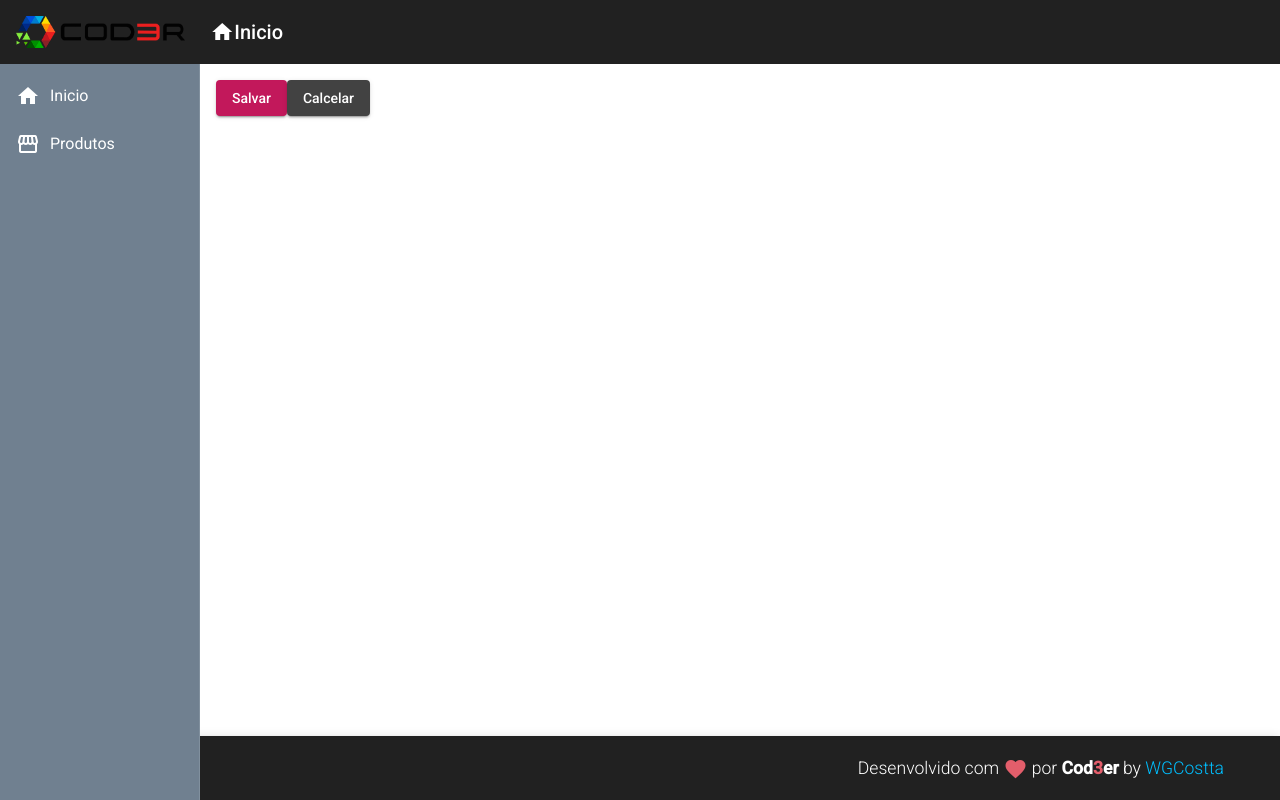
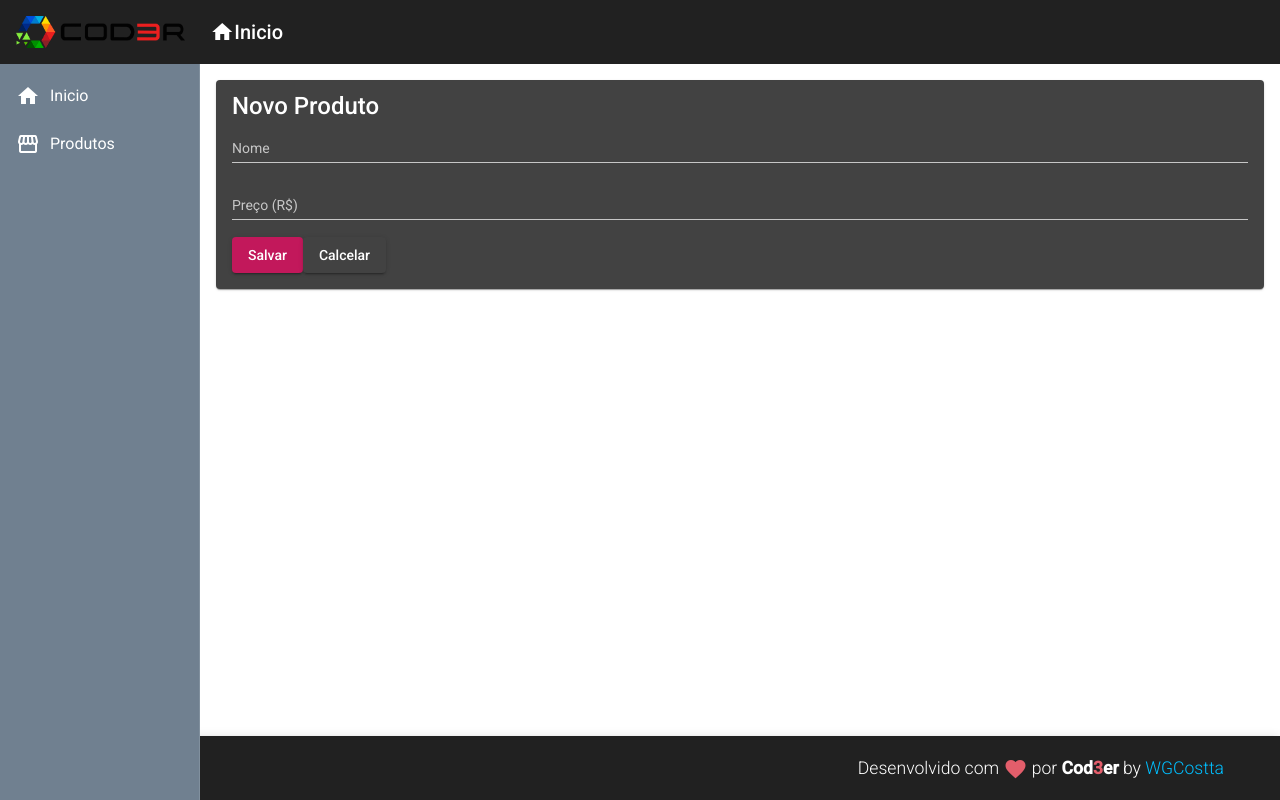
Before and after one commit to wgcostta/angular-9-CRUD-frontAndBackEnd-Cod3er, an Angular app in the folder frontend/: page /products/create in a window 1280 px wide. Built offline with nearby package versions, Linux system fonts and the light colour scheme.

Commit message:
form do produto passando para o Create para efetuar o cadastro

```diff
--- a/frontend/src/app/components/product/product-create/product-create.component.css
+++ b/frontend/src/app/components/product/product-create/product-create.component.css
@@ -0,0 +1,4 @@
+form {
+    display: flex;
+    flex-direction: column;
+}
--- a/frontend/src/app/components/product/product-create/product-create.component.html
+++ b/frontend/src/app/components/product/product-create/product-create.component.html
@@ -1,3 +1,13 @@
+<mat-card>
+    <mat-card-title>Novo Produto</mat-card-title>
+    <form>
+        <mat-form-field>
+            <input matInput placeholder="Nome" [(ngModel)]="product.name" name="name">
+        </mat-form-field>
+        <mat-form-field>
+            <input matInput placeholder="Preço (R$)" [(ngModel)]="product.price" name="price">
+        </mat-form-field>
+    </form>
     <button mat-raised-button (click)="createProduct()" color="primary">
         Salvar
     </button>
@@ -5,3 +15,4 @@
     <button mat-raised-button (click)="cancel()">
         Calcelar
     </button>
+</mat-card>
```
Also changed, not shown: frontend/src/app/app.module.ts (+8 -1 lines). Lines whose indentation alone changed are shown as unchanged.
